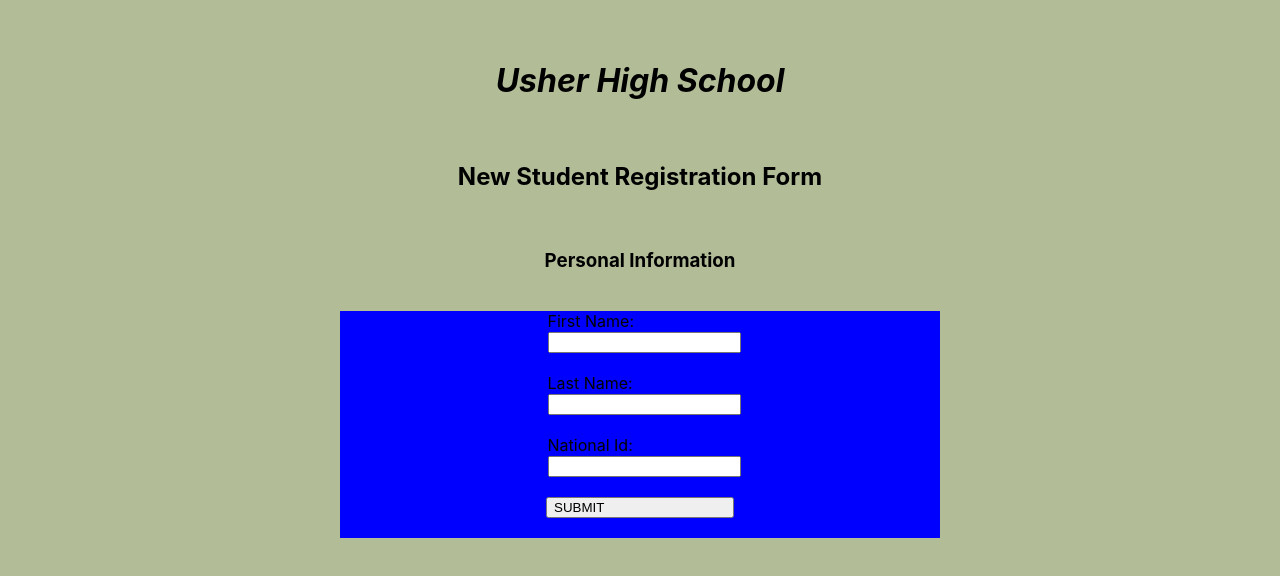
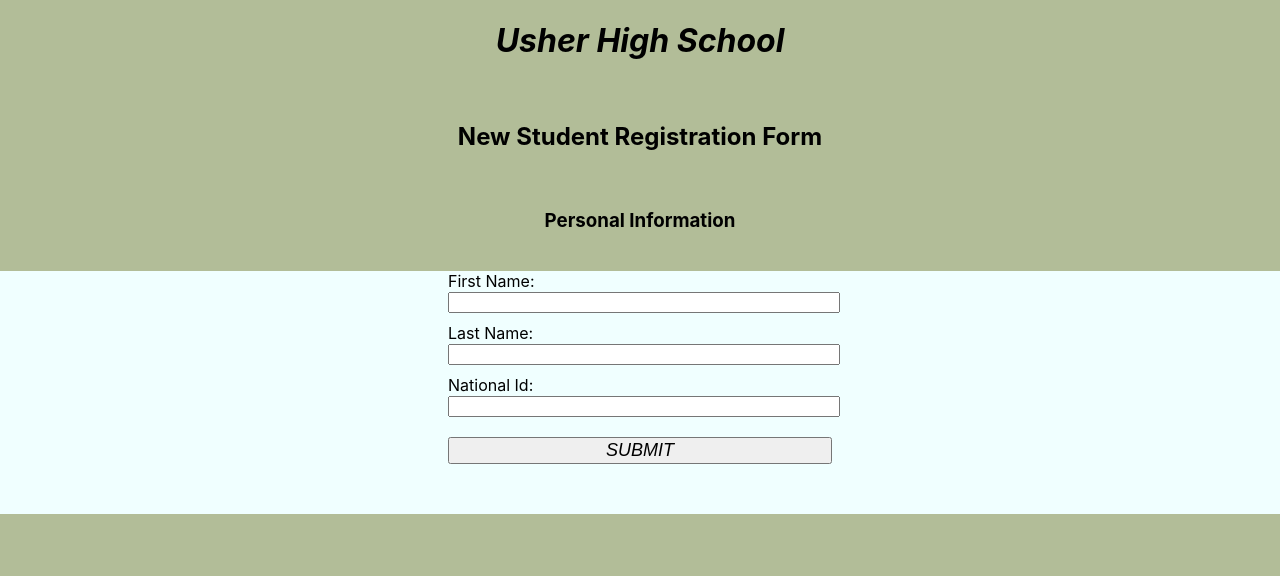
Before and after one commit to Mercytee/Student-Management-App, a React (Create React App) app: page / in a window 1280 px wide. Shown: the top 576 px of the page. Built offline with nearby package versions, Linux system fonts and the light colour scheme.

Commit message:
Add local changes to new git branch

```diff
--- a/src/components/forms/CreateStudent.js
+++ b/src/components/forms/CreateStudent.js
@@ -7,23 +7,27 @@ const CreateStudent = () =>{
 
 
     return(
-        <form>
-
-            <div className='main'>
-            <main>
+        <div>
                  <h1>Usher High School</h1>
             <br />
             <h2>New Student Registration Form</h2>
             <br />
             <h3>Personal Information</h3>
             <br />
-            <div className = "label-container">
+
+            <form>
+
+           <div className='main'>
+           <main>
+
+           <div >
            <label>
                First Name:
                <br />
                <input
                type = "text"
                value = {firstName}
+               onChange={(e)=>{console.log(e.target.value)}}
                />
 
            </label>
@@ -31,7 +35,7 @@ const CreateStudent = () =>{
 
            </div>
 
-            <div className = "label-container">
+           <div >
            <label>
                Last Name:
                <br />
@@ -45,7 +49,7 @@ const CreateStudent = () =>{
 
            </div>
 
-            <div className = "label-container">
+           <div >
            <label>
                National Id:
                <br />
@@ -58,7 +62,7 @@ const CreateStudent = () =>{
            <br />
 
            </div>
-            <div className='label-container'>
+           <div id="submit-button">
            <button>SUBMIT</button>
 
            </div>
@@ -69,6 +73,8 @@ const CreateStudent = () =>{
 
 
        </form>
+        </div>
+
     )
 
 };;
--- a/src/components/forms/css/Style.css
+++ b/src/components/forms/css/Style.css
@@ -20,7 +20,7 @@ body {
 
   .label-container {
     display: flex;
-    background-color: blue;
+    background-color: rgb(233, 233, 242);
     width: 600px;
     padding-bottom: 20px;
     justify-content: center;
@@ -30,20 +30,33 @@ body {
   }
   .button-container  {
     display: flex;
-    width: inherit;
+    width: auto;
     padding: 10px;
     font-size: xx-large;
     text-align: auto;
   }
   button{
-    width: 188px;
-    display: flex;
-    text-align: auto;
+    width: 100%;
+    /* display: flex; */
+    text-align: center;
+    font-style: oblique;
+    font-size: large;
   }
 
 .main{
   justify-content: center;
   display: flex;
-  padding: 40px;
+  background-color: azure;
+  padding-bottom: 40px;
 
 }
+main{
+  width: 30%;
+}
+main>div{
+  margin-bottom: 10px;
+}
+
+#submit-button{
+  padding-top: 10px;
+}
```
Lines whose indentation alone changed are shown as unchanged.
